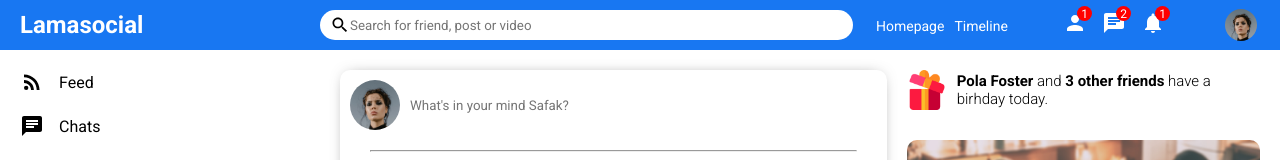
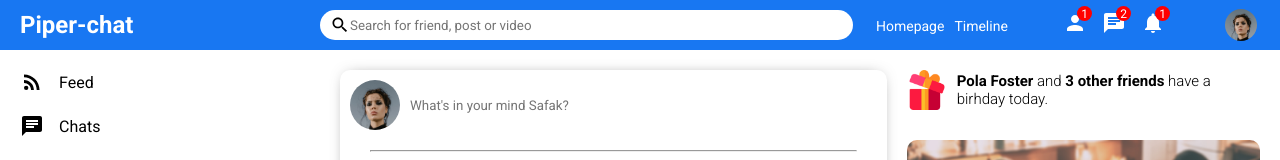
Before and after one commit to natnael-OQP/social-media-app, a React (Create React App) app in the folder frontend/: page / in a window 1280 px wide. Shown: the top 160 px of the page. Built offline with nearby package versions, Linux system fonts and the light colour scheme.

Commit message:
redirect to home page

```diff
--- a/frontend/src/components/topbar/Topbar.jsx
+++ b/frontend/src/components/topbar/Topbar.jsx
@@ -1,11 +1,14 @@
-import "./topbar.css";
-import { Search, Person, Chat, Notifications } from "@material-ui/icons";
+import './topbar.css'
+import { Search, Person, Chat, Notifications } from '@material-ui/icons'
+import { Link } from 'react-router-dom'
 
 export default function Topbar() {
     return (
         <div className="topbarContainer">
             <div className="topbarLeft">
-        <span className="logo">Lamasocial</span>
+                <Link to="/" className="link">
+                    <span className="logo">Piper-chat</span>
+                </Link>
             </div>
             <div className="topbarCenter">
                 <div className="searchbar">
@@ -35,8 +38,8 @@
                         <span className="topbarIconBadge">1</span>
                     </div>
                 </div>
-        <img src="/assets/person/1.jpeg" alt="" className="topbarImg"/>
+                <img src="/assets/person/1.jpeg" alt="" className="topbarImg" />
             </div>
         </div>
-  );
+    )
 }
```
Lines whose indentation alone changed are shown as unchanged.
